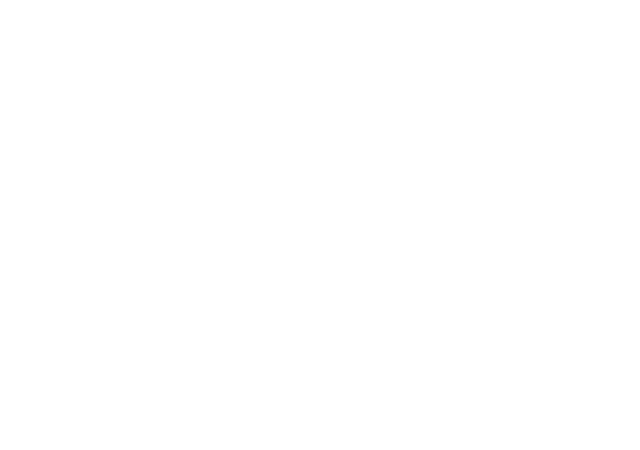
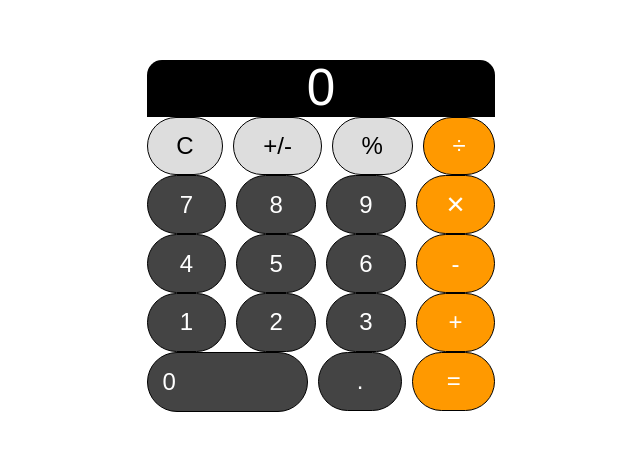
Before and after one commit to louis-cobi/calculator-ts, a React (Vite) app: page / in a window 1280 px wide. Shown: the part 164-614 px from the top of the page, without its empty margins (319-959 px from the left). Built offline with nearby package versions, Linux system fonts and the light colour scheme.

Commit message:
create calculator component

```diff
--- a/src/App.css
+++ b/src/App.css
@@ -4,3 +4,92 @@
   padding: 2rem;
   text-align: center;
 }
+
+.calculator-container{
+  height: 400px;
+  width: 300px;
+  border-radius: 15px;
+  background-color: #000000;
+  padding: 10px;
+}
+
+.buttons-container {
+  height: 80%;
+  display: flex;
+  flex-direction: column;
+  gap: 5px;
+}
+
+.button-row{
+  display: flex;
+  flex-direction: row;
+  height: 80%;
+  gap: 10px;
+}
+
+.button-row button{
+  font-family: Arial, Helvetica, sans-serif;
+  width: 100%;
+  height: 100%;
+  border-radius: 30px;
+  border: solid 1px #000000;
+  font-size: 24px;
+  transition: 0.1s ease-in;
+  background-color: #444444;
+  color: #FFFFFF;
+}
+
+.button-row button:hover{
+  background-color: #cbcbcb;
+}
+
+
+.button-row .zero-btn{
+  flex-basis: 52%;
+  border-radius: 30px;
+  text-align: left;
+  padding: 15px;
+}
+
+.button-row .decimal-btn{
+  flex-basis: 25%;
+}
+
+.button-row .equal-sign-btn{
+  flex-basis: 25%;
+}
+
+.button-row .last-button{
+  background-color: #ff9900;
+  transition: 0.1s ease-in;
+}
+.button-row .last-button:hover{
+  background-color: #a26100;
+}
+
+.button-row .top {
+  background-color: #dddddd;
+  color: #000000;
+}
+.button-row .top:hover{
+  background-color: #949494;
+  color: #000000;
+}
+
+.input-container{
+  display: flex;
+  flex-direction: column;
+  justify-content: center;
+  background-color: #000000;
+  padding: 0 2% 0 2%;
+  border-radius: 15px 15px 0px 0px;
+  height: 20%
+}
+
+.input-container h1{
+  margin: 0;
+  color: #FFFFFF;
+  overflow: hidden;
+  font-family: Arial, Helvetica, sans-serif;
+  font-weight: 300;
+}
--- a/src/App.tsx
+++ b/src/App.tsx
@@ -1,10 +1,12 @@
 
 import './App.css'
+import Calculator from './components/Calculator'
 
 function App() {
 
   return (
     <>
+    <Calculator/>
     </>
   )
 }
--- a/src/components/Calculator.tsx
+++ b/src/components/Calculator.tsx
@@ -0,0 +1,48 @@
+import { useMemo, useState } from "react"
+import Buttons from "./Buttons"
+import Input from "./Input"
+
+export default function Calculator() {
+    const [input, setInput] = useState<string>("")
+    const [total, setTotal] = useState<number>(0)
+    const [hasError, setHasError] = useState<boolean>(false)
+    const [oldInput, setOldInput] = useState<string | null>(null)
+    const [showOldInput, setShowOldInput] = useState<boolean>(false)
+    const [prevSymbol, setPrevSymbol] = useState<string | null>(null)
+    const [equalSignClicked, setEqualSignClicked] = useState<boolean>(false)
+
+    const currentInput: string | null = useMemo<string | null>( () => (showOldInput ? oldInput : input), [input, showOldInput, oldInput])
+
+    function handleButtonClick(value: string): void {
+        if (showOldInput) {
+            setShowOldInput(false);
+          }
+          const numValue: number = parseInt(value);
+          if (Number.isNaN(numValue)) {
+            handleSymbol(value);
+          } else {
+            storeNumToScreen(value);
+            if(equalSignClicked){
+              setTotal(0)
+            }
+          }
+          if(value !== '='){
+            setEqualSignClicked((value === '+/-' && equalSignClicked || value === '%' || value === '.' && equalSignClicked))
+          }
+    }
+
+    function handleSymbol(symbol: string) {
+        // todo handle calculation logic
+    }
+
+    function storeNumToScreen(num: string) {
+        setInput(prev => prev === '0' || prev === null || equalSignClicked && input?.charAt(0) !== '.'? num : prev + num)
+    }
+
+    return (
+        <div className="">
+            <Input error={hasError} input={currentInput  ?? "0"} />
+            <Buttons handleOnClick={handleButtonClick} />
+        </div>
+    )
+}
```
